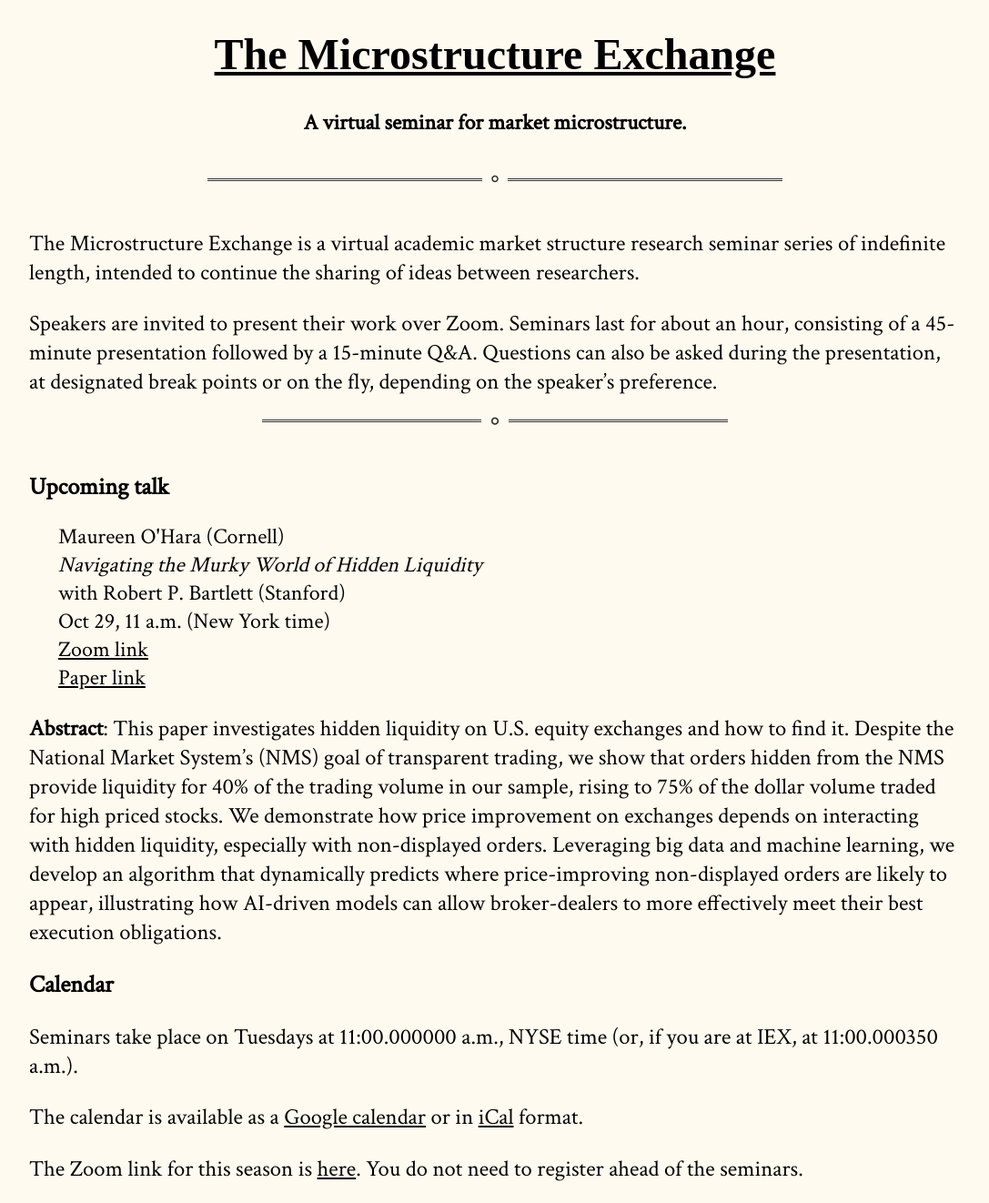
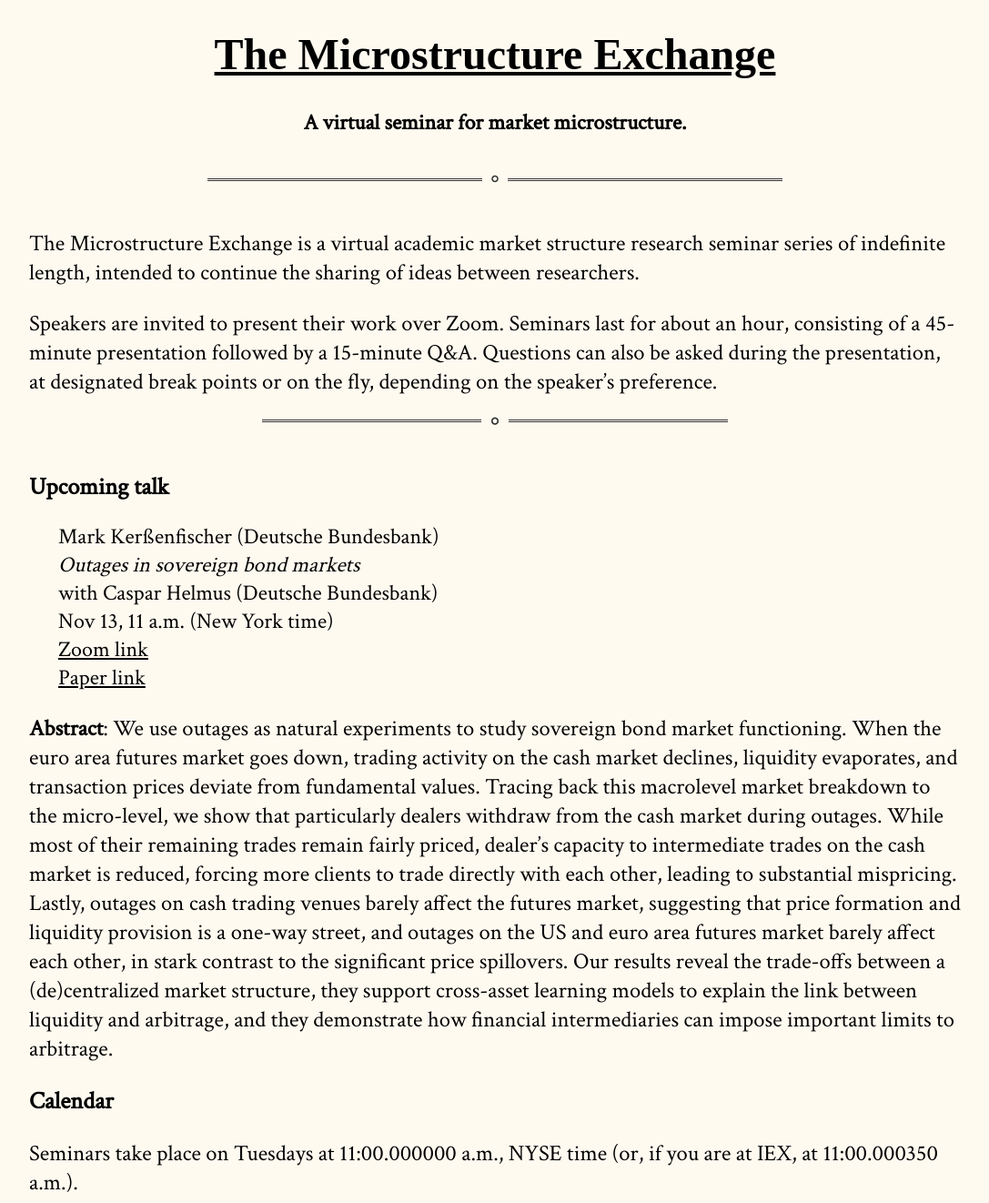
Before and after one commit to cpfiffer/microstructure.exchange, a Jekyll site: the page built from index.md, in a window 1280 px wide and 1400 px high, cut to the strip 0-1322 px from the top of the window. Shown: the whole strip at 91% size, without its empty margins (96-1183 px from the left). Built offline with Jekyll 4.4.1, drawn with Linux system fonts in a browser that asks for light colours; some web fonts are replaced.

Commit message:
Update _config.yml

```diff
--- a/_config.yml
+++ b/_config.yml
@@ -11,13 +11,13 @@ github:
   owner_name: Cameron Pfiffer
 
 speaker-info:
-  speaker-name: "Maureen O'Hara (Cornell)"
-  speaker-paper: "Navigating the Murky World of Hidden Liquidity"
-  coauthors: "Robert P. Bartlett (Stanford)"
-  speaker-date: "Oct 29, 11 a.m. (New York time)"
-  paper-link: "https://papers.ssrn.com/sol3/papers.cfm?abstract_id=4988855"
+  speaker-name: "Mark Kerßenfischer (Deutsche Bundesbank)"
+  speaker-paper: "Outages in sovereign bond markets"
+  coauthors: "Caspar Helmus (Deutsche Bundesbank)"
+  speaker-date: "Nov 13, 11 a.m. (New York time)"
+  paper-link: "https://www.ecb.europa.eu/pub/pdf/scpwps/ecb.wp2944~5cc218150b.en.pdf"
   #paper-link: "papers/hasbrouck.pdf" # If you have a file instead
   webinar-link: "https://us06web.zoom.us/j/88678184213?pwd=AJKqeo8f3pNB2injLhLwa2OEcQ4fW6.1"
   # discussant: "Michael Noe (Eurex), Amit Goyal (SFI/Lausanne), and Eric Uhlmann (INSEAD)"
   # slides-link: /slides/RobinhoodSlides_TME.pdf
-  abstract: "This paper investigates hidden liquidity on U.S. equity exchanges and how to find it. Despite the National Market System's (NMS) goal of transparent trading, we show that orders hidden from the NMS provide liquidity for 40% of the trading volume in our sample, rising to 75% of the dollar volume traded for high priced stocks. We demonstrate how price improvement on exchanges depends on interacting with hidden liquidity, especially with non-displayed orders. Leveraging big data and machine learning, we develop an algorithm that dynamically predicts where price-improving non-displayed orders are likely to appear, illustrating how AI-driven models can allow broker-dealers to more effectively meet their best execution obligations."
+  abstract: "We use outages as natural experiments to study sovereign bond market functioning. When the euro area futures market goes down, trading activity on the cash market declines, liquidity evaporates, and transaction prices deviate from fundamental values. Tracing back this macrolevel market breakdown to the micro-level, we show that particularly dealers withdraw from the cash market during outages. While most of their remaining trades remain fairly priced, dealer’s capacity to intermediate trades on the cash market is reduced, forcing more clients to trade directly with each other, leading to substantial mispricing. Lastly, outages on cash trading venues barely affect the futures market, suggesting that price formation and liquidity provision is a one-way street, and outages on the US and euro area futures market barely affect each other, in stark contrast to the significant price spillovers. Our results reveal the trade-offs between a (de)centralized market structure, they support cross-asset learning models to explain the link between liquidity and arbitrage, and they demonstrate how financial intermediaries can impose important limits to arbitrage."
```
